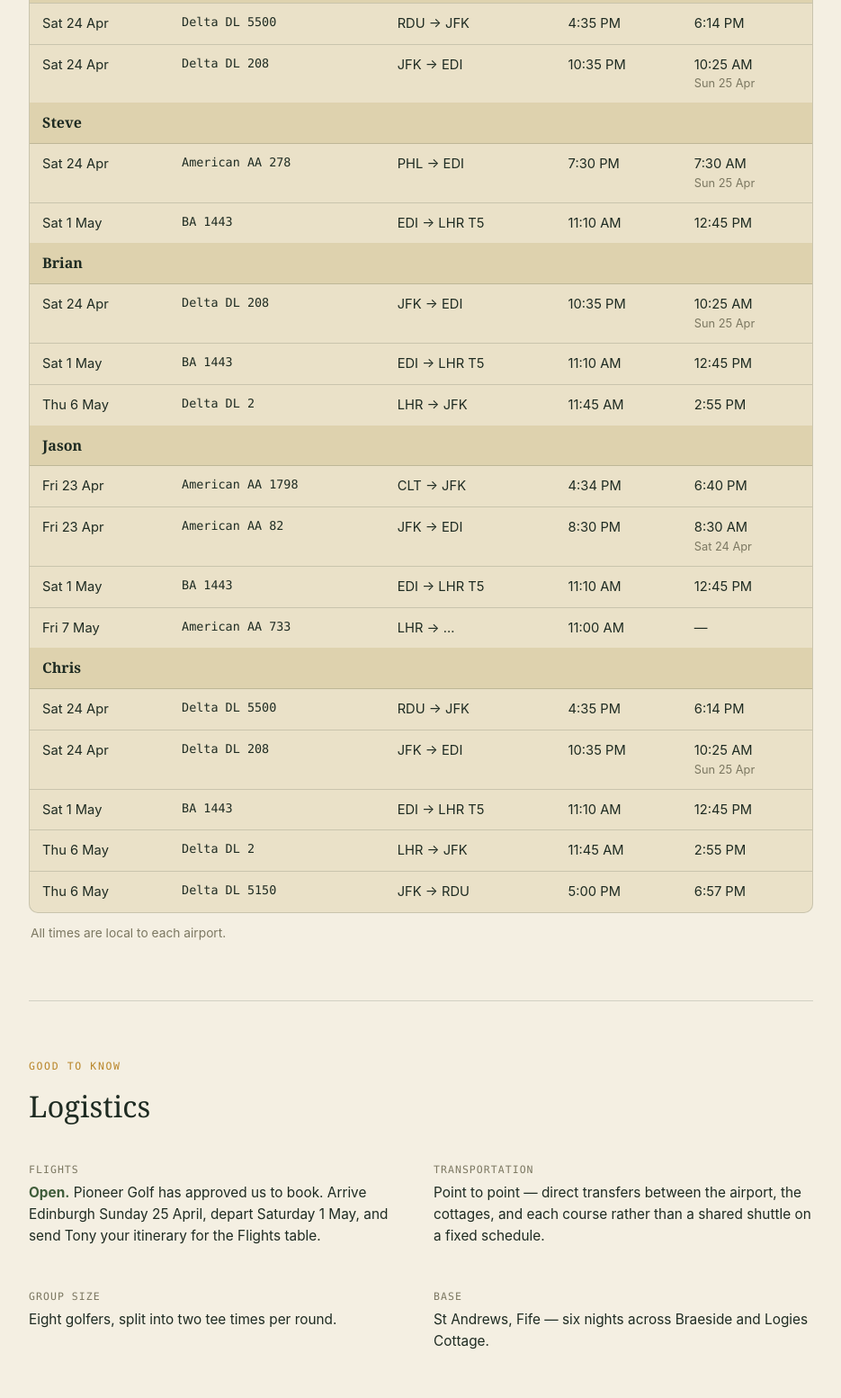
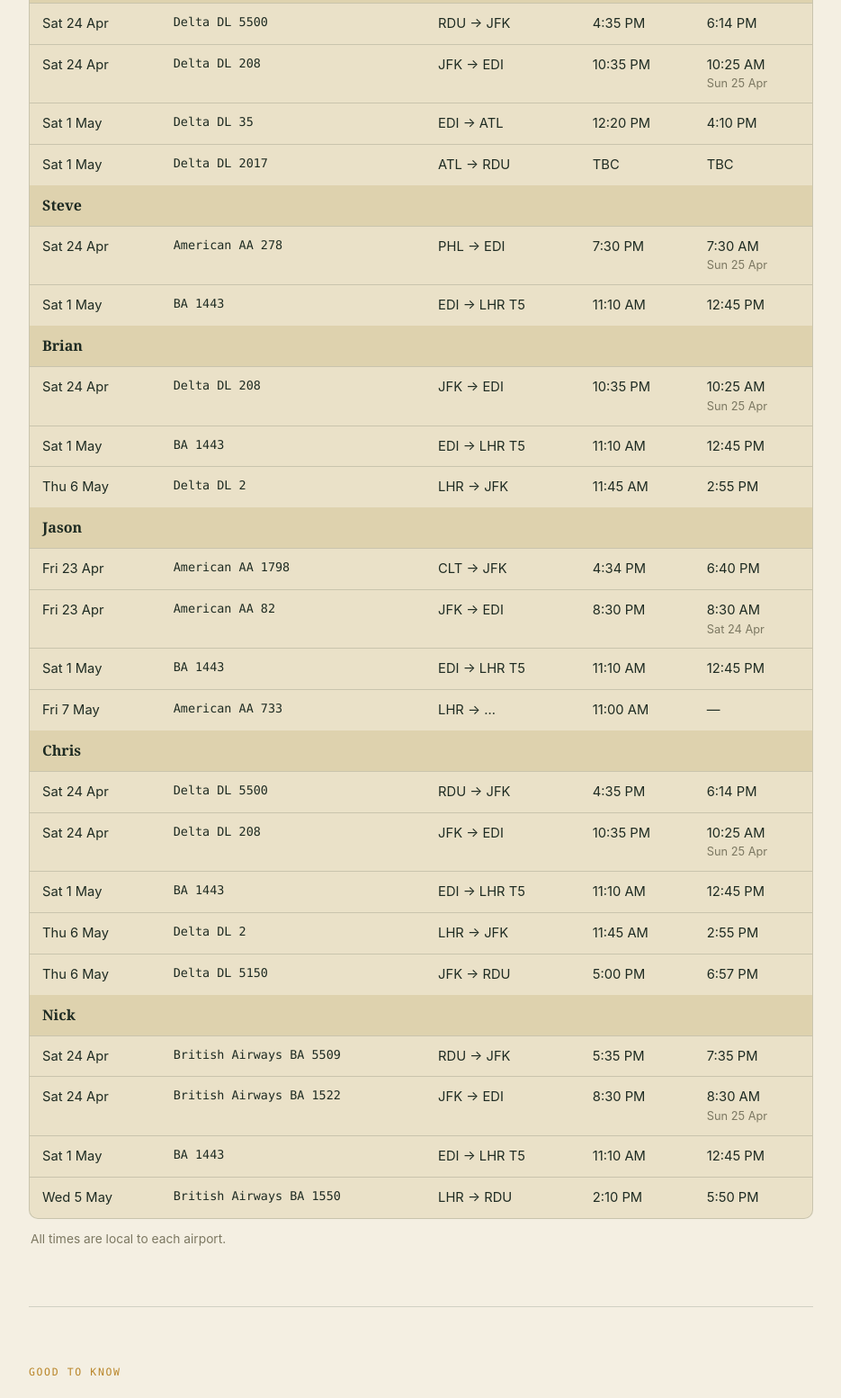
Before and after one commit to tchung262/scotland-2027, a plain HTML site: page index.html in a window 1280 px wide. Shown: the part 5544-7098 px from the top of the page at 90% size, without its empty margins (172-1107 px from the left). Drawn offline with Linux system fonts and the light colour scheme.

Commit message:
Flights: add Nick's itinerary and Som's return legs
Co-Authored-By: Claude Sonnet 5.5 <noreply@anthropic.com>
Claude-Session: https://claude.ai/code/session_01GJgMqyTzmDu5qPLztn65YC

```diff
--- a/index.html
+++ b/index.html
@@ -570,12 +570,12 @@
         </thead>
         <tbody>
           <tr><td class="who-cell">Tony</td><td>Sun 25 Apr, 10:25 AM</td><td>Sat 1 May, 11:10 AM</td></tr>
-          <tr><td class="who-cell">Som</td><td>Sun 25 Apr, 10:25 AM</td><td class="pending">Awaiting itinerary</td></tr>
+          <tr><td class="who-cell">Som</td><td>Sun 25 Apr, 10:25 AM</td><td>Sat 1 May, 12:20 PM</td></tr>
           <tr><td class="who-cell">Steve</td><td>Sun 25 Apr, 7:30 AM</td><td>Sat 1 May, 11:10 AM</td></tr>
           <tr><td class="who-cell">Brian</td><td>Sun 25 Apr, 10:25 AM</td><td>Sat 1 May, 11:10 AM</td></tr>
           <tr><td class="who-cell">Jason</td><td>Sat 24 Apr, 8:30 AM</td><td>Sat 1 May, 11:10 AM</td></tr>
           <tr><td class="who-cell">Chris</td><td>Sun 25 Apr, 10:25 AM</td><td>Sat 1 May, 11:10 AM</td></tr>
-          <tr><td class="who-cell">Nick</td><td class="pending" colspan="2">Awaiting itinerary</td></tr>
+          <tr><td class="who-cell">Nick</td><td>Sun 25 Apr, 8:30 AM</td><td>Sat 1 May, 11:10 AM</td></tr>
           <tr><td class="who-cell">Scott</td><td class="pending" colspan="2">Awaiting itinerary</td></tr>
         </tbody>
       </table>
@@ -597,6 +597,8 @@
           <tr class="person-row"><th colspan="5">Som</th></tr>
           <tr><td>Sat 24 Apr</td><td class="flt">Delta DL 5500</td><td>RDU &rarr; JFK</td><td>4:35 PM</td><td>6:14 PM</td></tr>
           <tr><td>Sat 24 Apr</td><td class="flt">Delta DL 208</td><td>JFK &rarr; EDI</td><td>10:35 PM</td><td>10:25 AM<span class="next-day">Sun 25 Apr</span></td></tr>
+          <tr><td>Sat 1 May</td><td class="flt">Delta DL 35</td><td>EDI &rarr; ATL</td><td>12:20 PM</td><td>4:10 PM</td></tr>
+          <tr><td>Sat 1 May</td><td class="flt">Delta DL 2017</td><td>ATL &rarr; RDU</td><td>TBC</td><td>TBC</td></tr>
           <tr class="person-row"><th colspan="5">Steve</th></tr>
           <tr><td>Sat 24 Apr</td><td class="flt">American AA 278</td><td>PHL &rarr; EDI</td><td>7:30 PM</td><td>7:30 AM<span class="next-day">Sun 25 Apr</span></td></tr>
           <tr><td>Sat 1 May</td><td class="flt">BA 1443</td><td>EDI &rarr; LHR T5</td><td>11:10 AM</td><td>12:45 PM</td></tr>
@@ -615,6 +617,11 @@
           <tr><td>Sat 1 May</td><td class="flt">BA 1443</td><td>EDI &rarr; LHR T5</td><td>11:10 AM</td><td>12:45 PM</td></tr>
           <tr><td>Thu 6 May</td><td class="flt">Delta DL 2</td><td>LHR &rarr; JFK</td><td>11:45 AM</td><td>2:55 PM</td></tr>
           <tr><td>Thu 6 May</td><td class="flt">Delta DL 5150</td><td>JFK &rarr; RDU</td><td>5:00 PM</td><td>6:57 PM</td></tr>
+          <tr class="person-row"><th colspan="5">Nick</th></tr>
+          <tr><td>Sat 24 Apr</td><td class="flt">British Airways BA 5509</td><td>RDU &rarr; JFK</td><td>5:35 PM</td><td>7:35 PM</td></tr>
+          <tr><td>Sat 24 Apr</td><td class="flt">British Airways BA 1522</td><td>JFK &rarr; EDI</td><td>8:30 PM</td><td>8:30 AM<span class="next-day">Sun 25 Apr</span></td></tr>
+          <tr><td>Sat 1 May</td><td class="flt">BA 1443</td><td>EDI &rarr; LHR T5</td><td>11:10 AM</td><td>12:45 PM</td></tr>
+          <tr><td>Wed 5 May</td><td class="flt">British Airways BA 1550</td><td>LHR &rarr; RDU</td><td>2:10 PM</td><td>5:50 PM</td></tr>
         </tbody>
       </table>
     </div>
```
